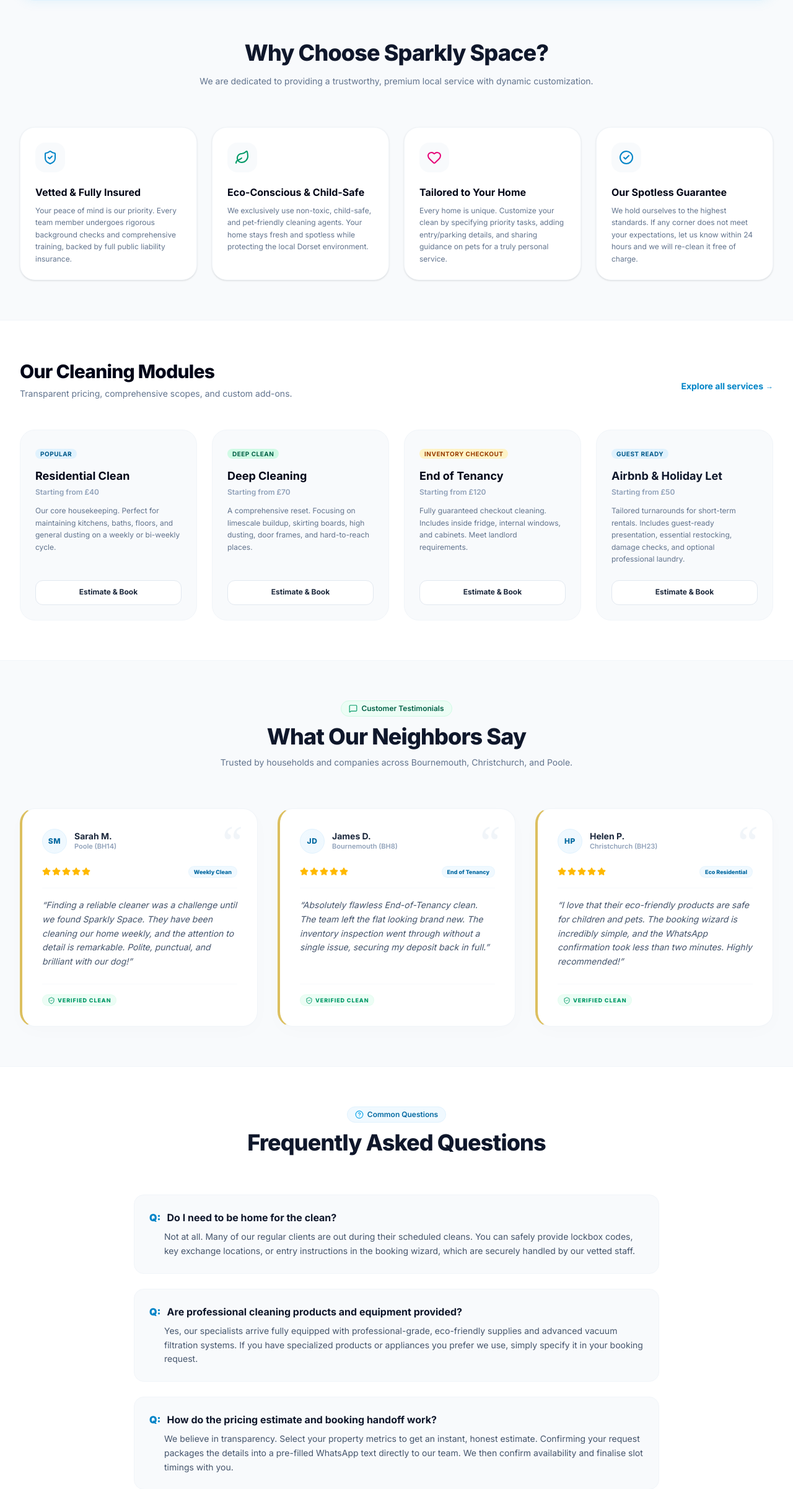
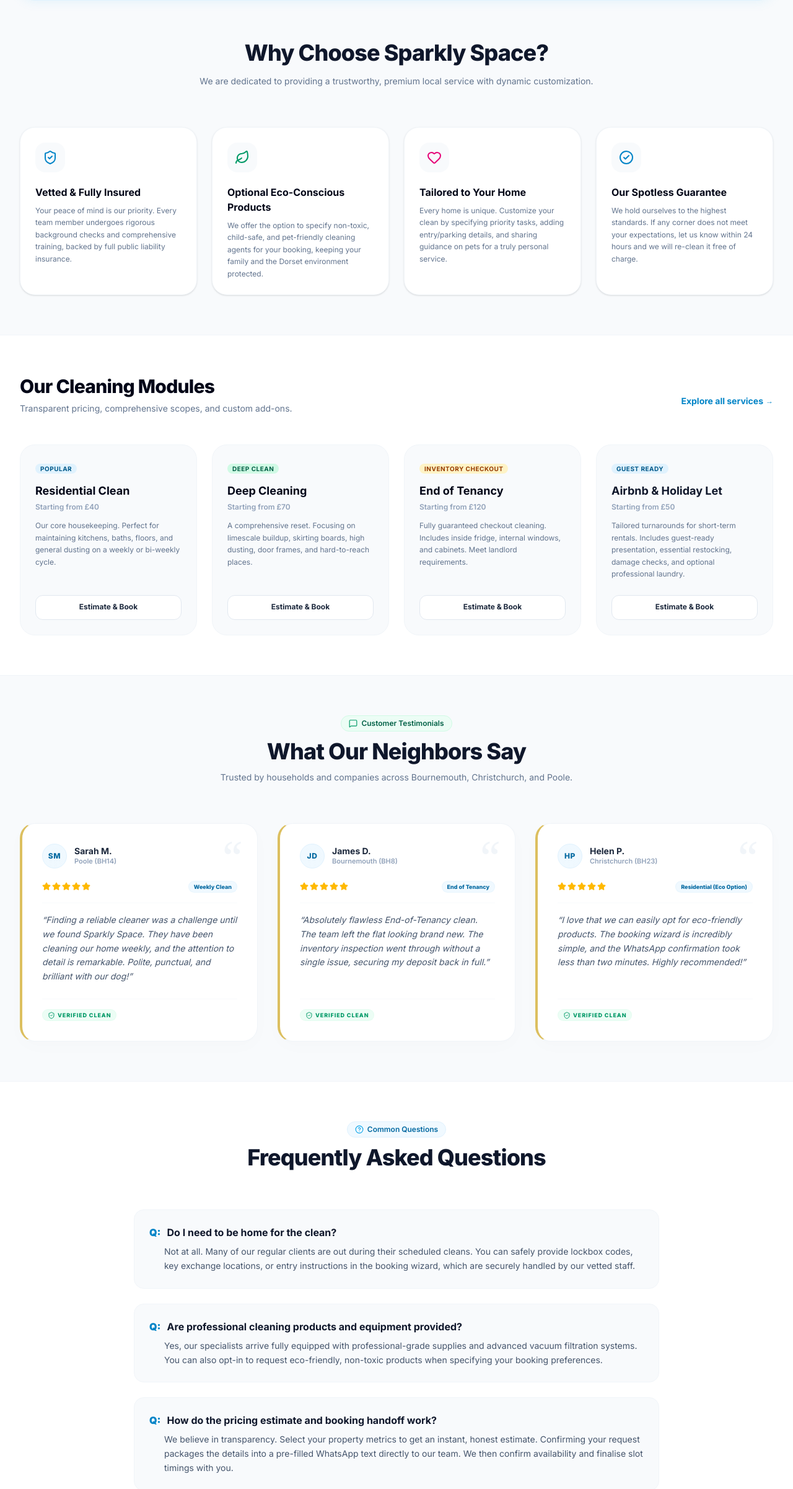
Before and after one commit to 4Buckscodes/sparklyspace, a Next.js app: page / in a window 1280 px wide. Shown: the part 1040-3442 px from the top of the page at 62% size. Built offline with nearby package versions, Linux system fonts and the light colour scheme.

Commit message:
feat: Make eco-friendly products optional and change default value to false

```diff
--- a/app/about/page.tsx
+++ b/app/about/page.tsx
@@ -94,7 +94,7 @@
               </div>
               <h3 className="text-base font-bold text-slate-900 mb-2">Eco-Conscious Cleaning</h3>
               <p className="text-slate-500 text-sm leading-relaxed">
-                We prioritize biodegradable, plant-based products. Safe for children and pets, gentle on the Dorset environment.
+                We offer the option to request biodegradable, plant-based products—safe for children and pets, and gentle on the Dorset environment.
               </p>
             </div>
 
--- a/app/book/page.tsx
+++ b/app/book/page.tsx
@@ -5,7 +5,7 @@
 
 export const metadata: Metadata = {
   title: "Book Online | Sparkly Space Cleaning Services",
-  description: "Get an instant cleaning estimate and configure your booking details. Vetted cleaners and eco-friendly preferences in Bournemouth, Poole & Christchurch.",
+  description: "Get an instant cleaning estimate and configure your booking details. Vetted cleaners and optional eco-friendly products in Bournemouth, Poole & Christchurch.",
 };
 
 export default function BookPage() {
--- a/app/layout.tsx
+++ b/app/layout.tsx
@@ -16,7 +16,7 @@
     template: "%s | Sparkly Space Cleaning Services",
     default: "Sparkly Space Cleaning Services | Bournemouth, Christchurch & Poole",
   },
-  description: "Sparkly Space provides professional, reliable, and eco-friendly cleaning services in Bournemouth, Christchurch, and Poole. Get an instant estimate and book via WhatsApp in minutes.",
+  description: "Sparkly Space provides professional, reliable cleaning services with eco-friendly options in Bournemouth, Christchurch, and Poole. Get an instant estimate and book via WhatsApp in minutes.",
   metadataBase: new URL("https://sparklyspace.co.uk"),
   alternates: {
     canonical: "/",
@@ -35,7 +35,7 @@
   ],
   openGraph: {
     title: "Sparkly Space Cleaning Services",
-    description: "Professional, reliable, and eco-friendly cleaning services in Bournemouth, Christchurch, and Poole.",
+    description: "Professional, reliable cleaning services with optional eco-friendly products in Bournemouth, Christchurch, and Poole.",
     url: "https://sparklyspace.co.uk",
     siteName: "Sparkly Space Cleaning Services",
     images: [
@@ -52,7 +52,7 @@
   twitter: {
     card: "summary",
     title: "Sparkly Space Cleaning Services | Bournemouth, Poole & Christchurch",
-    description: "Professional, reliable, and eco-friendly cleaning services in Bournemouth, Christchurch, and Poole.",
+    description: "Professional, reliable cleaning services with optional eco-friendly products in Bournemouth, Christchurch, and Poole.",
     images: ["https://sparklyspace.co.uk/logo.png"],
   },
   robots: {
--- a/data/home-content.ts
+++ b/data/home-content.ts
@@ -26,8 +26,8 @@
   },
   {
     iconName: "Leaf",
-    title: "Eco-Conscious & Child-Safe",
-    description: "We exclusively use non-toxic, child-safe, and pet-friendly cleaning agents. Your home stays fresh and spotless while protecting the local Dorset environment.",
+    title: "Optional Eco-Conscious Products",
+    description: "We offer the option to specify non-toxic, child-safe, and pet-friendly cleaning agents for your booking, keeping your family and the Dorset environment protected.",
   },
   {
     iconName: "Heart",
@@ -62,9 +62,9 @@
     name: "Helen P.",
     location: "Christchurch (BH23)",
     initials: "HP",
-    service: "Eco Residential",
+    service: "Residential (Eco Option)",
     rating: 5,
-    comment: "I love that their eco-friendly products are safe for children and pets. The booking wizard is incredibly simple, and the WhatsApp confirmation took less than two minutes. Highly recommended!",
+    comment: "I love that we can easily opt for eco-friendly products. The booking wizard is incredibly simple, and the WhatsApp confirmation took less than two minutes. Highly recommended!",
   },
 ];
 
@@ -75,7 +75,7 @@
   },
   {
     q: "Are professional cleaning products and equipment provided?",
-    a: "Yes, our specialists arrive fully equipped with professional-grade, eco-friendly supplies and advanced vacuum filtration systems. If you have specialized products or appliances you prefer we use, simply specify it in your booking request.",
+    a: "Yes, our specialists arrive fully equipped with professional-grade supplies and advanced vacuum filtration systems. You can also opt-in to request eco-friendly, non-toxic products when specifying your booking preferences.",
   },
   {
     q: "How do the pricing estimate and booking handoff work?",
--- a/lib/booking-schema.ts
+++ b/lib/booking-schema.ts
@@ -39,7 +39,7 @@
   timeWindow: "morning",
   frequency: "one-off",
   extras: [],
-  ecoFriendly: true,
+  ecoFriendly: false,
   parking: "free-onsite",
   access: "someone-home",
   name: "",
--- a/lib/whatsapp.ts
+++ b/lib/whatsapp.ts
@@ -115,7 +115,7 @@
 
 OPTIONS & ACCESS
 ---------------------------------
-- Eco-friendly Products: ${data.ecoFriendly ? "Yes (Preferred)" : "No preference"}
+- Eco-friendly Products: ${data.ecoFriendly ? "Yes (Requested)" : "No (Standard products)"}
 - Parking: ${parkingLabel}
 - Access: ${accessLabel}
 ${extrasSection}
```
